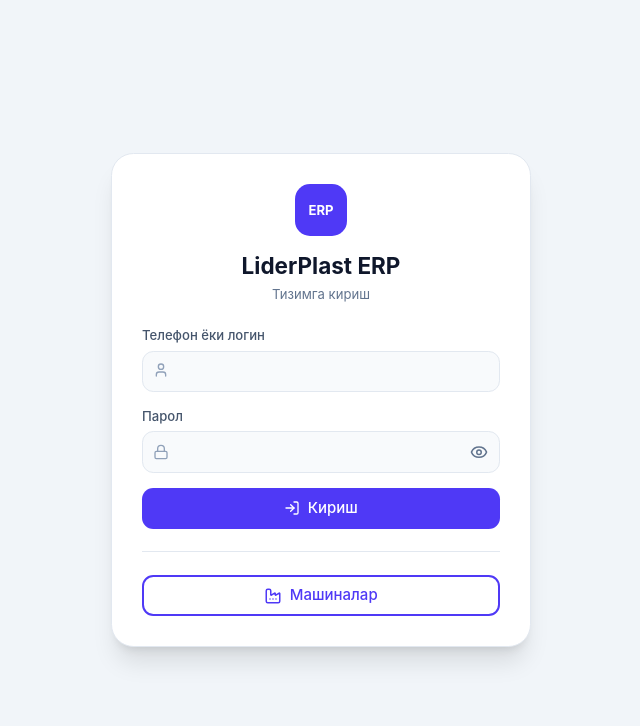
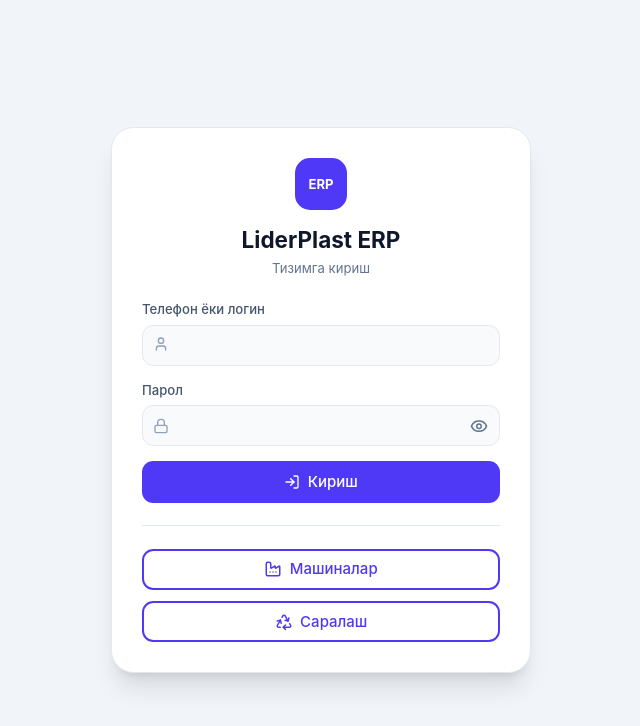
Before and after one commit to Javlonrasulov/Liderplast, a React (Vite) app: page / in a window 1280 px wide. Shown: the top 726 px of the page, without its empty margins (319-959 px from the left). Built offline with nearby package versions, Linux system fonts and the light colour scheme; no server answers.

Commit message:
Login: Saralash CRM havolasi qo'shildi
Co-authored-by: Cursor <cursoragent@cursor.com>

```diff
--- a/src/app/auth/LoginScreen.tsx
+++ b/src/app/auth/LoginScreen.tsx
@@ -1,9 +1,13 @@
 import React, { useState } from 'react';
-import { Eye, EyeOff, Factory, Lock, LogIn, User } from 'lucide-react';
+import { Eye, EyeOff, Factory, Lock, LogIn, Recycle, User } from 'lucide-react';
 import { useAuth } from './auth-context';
 import { useApp } from '../i18n/app-context';
 
 const MASHINALAR_CRM_URL = 'https://mashina.liderplast.uz';
+const SARALASH_CRM_URL = 'https://saralash.liderplast.uz/';
+
+const outlineNavClass =
+  'w-full h-11 rounded-xl border-2 border-indigo-600 text-indigo-600 dark:text-indigo-400 dark:border-indigo-500 hover:bg-indigo-50 dark:hover:bg-indigo-950/40 font-medium flex items-center justify-center gap-2 transition-colors';
 
 export function LoginScreen() {
   const { login, loading } = useAuth();
@@ -95,13 +99,14 @@ export function LoginScreen() {
           </button>
         </form>
 
-        <div className="mt-6 pt-6 border-t border-slate-200 dark:border-slate-700">
-          <a
-            href={MASHINALAR_CRM_URL}
-            className="w-full h-11 rounded-xl border-2 border-indigo-600 text-indigo-600 dark:text-indigo-400 dark:border-indigo-500 hover:bg-indigo-50 dark:hover:bg-indigo-950/40 font-medium flex items-center justify-center gap-2 transition-colors"
-          >
+        <div className="mt-6 pt-6 border-t border-slate-200 dark:border-slate-700 flex flex-col gap-3">
+          <a href={MASHINALAR_CRM_URL} className={outlineNavClass}>
             <Factory size={18} className="shrink-0" aria-hidden />
             {t.authMachines}
+          </a>
+          <a href={SARALASH_CRM_URL} className={outlineNavClass}>
+            <Recycle size={18} className="shrink-0" aria-hidden />
+            {t.authSaralash}
           </a>
         </div>
       </div>
--- a/src/app/i18n/translations.ts
+++ b/src/app/i18n/translations.ts
@@ -60,6 +60,7 @@ export interface T {
   authLoading: string;
   authMachines: string;
   authMachinesDisabledHint: string;
+  authSaralash: string;
   authShowPassword: string;
   authHidePassword: string;
 
@@ -1024,6 +1025,7 @@ const uz_cyrillic: T = {
   authLoading: 'Юкланмоқда…',
   authMachines: 'Машиналар',
   authMachinesDisabledHint: 'CRM манзили ҳозирча ўрнатилмаган (VITE_MACHINES_CRM_URL)',
+  authSaralash: 'Саралаш',
   authShowPassword: 'Паролни кўрсатиш',
   authHidePassword: 'Паролни яшириш',
   suTitle: 'Тизим фойдаланувчилари',
@@ -1954,6 +1956,7 @@ const uz_latin: T = {
   authLoading: 'Yuklanmoqda…',
   authMachines: 'Mashinalar',
   authMachinesDisabledHint: 'CRM manzili hozircha o‘rnatilmagan (VITE_MACHINES_CRM_URL)',
+  authSaralash: 'Saralash',
   authShowPassword: 'Parolni ko‘rsatish',
   authHidePassword: 'Parolni yashirish',
   suTitle: 'Tizim foydalanuvchilari',
@@ -2884,6 +2887,7 @@ const ru: T = {
   authLoading: 'Загрузка…',
   authMachines: 'Машины',
   authMachinesDisabledHint: 'Адрес CRM не задан (VITE_MACHINES_CRM_URL)',
+  authSaralash: 'Сортировка',
   authShowPassword: 'Показать пароль',
   authHidePassword: 'Скрыть пароль',
   suTitle: 'Пользователи системы',
```
